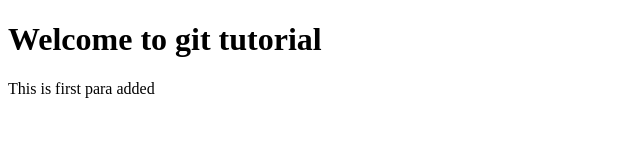
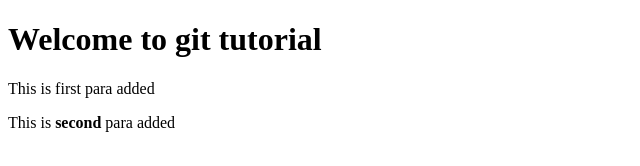
Before and after one commit to Amarjeet2753/Git-tutorial-anuj, a plain HTML site: page index.html in a window 1280 px wide. Shown: the whole page, without its empty margins (0-640 px from the left). Drawn offline with Linux system fonts and the light colour scheme.

Commit message:
add p2 in index.htm

```diff
--- a/index.html
+++ b/index.html
@@ -9,5 +9,6 @@
 <body>
     <h1>Welcome to git tutorial</h1>
     <p>This is first para added</p>
+    <p>This is<b> second </b>para added</p>
 </body>
 </html>
```
